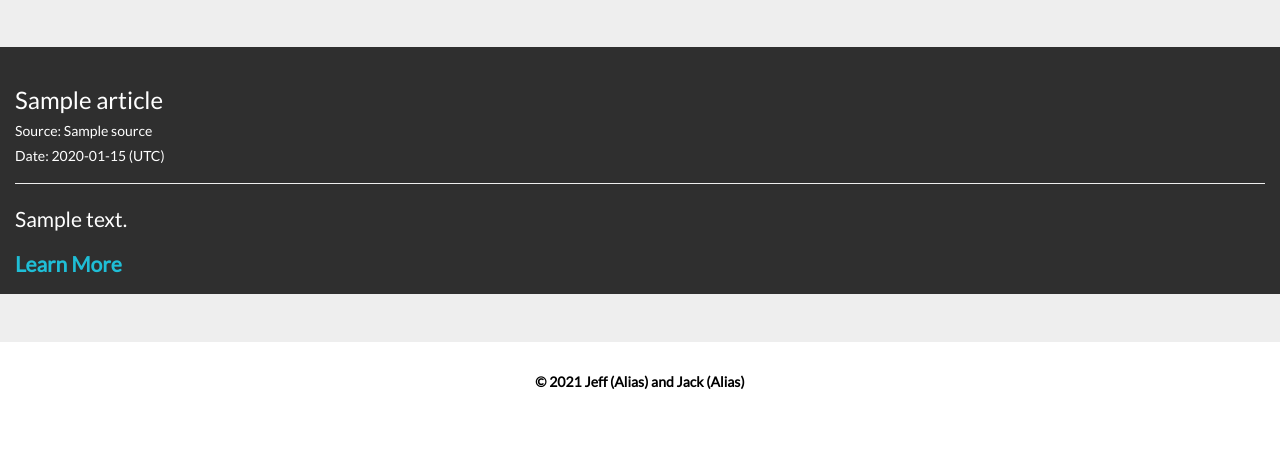
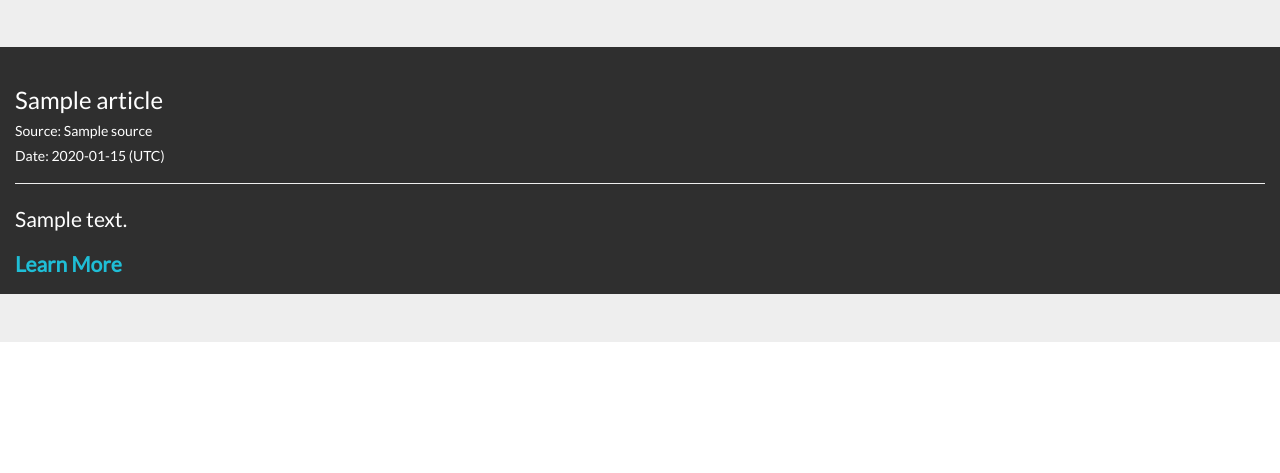
Before and after one commit to technocapeman/NewsMaster, a Flask app: template templates/home.html in a window 1280 px wide. Shown: the part 327-800 px from the top of the page. Run offline with Flask 2, Linux system fonts and the light colour scheme; the template is opened without the code that fills it: most values are stand-ins (such as "Sample title", 1, 10 or a date in 2020); grey boxes marked "Sample" are stand-in pictures; some libraries are stand-ins or nearby versions.

Commit message:
Removed Copyright from Home Page
Reduces risk of "Implicit bias"

```diff
--- a/templates/home.html
+++ b/templates/home.html
@@ -107,11 +107,5 @@
     </div>
 </div>
 {% endfor %} <!-- End of For-Each Loop -->
-
-<!-- Footer of Webpage -->
-<footer>
-    <p align="center" style="font-family: 'Lato', sans-serif; color: #000000; font-weight:bold"><span>&#169;</span> 2021
-        Jeff (Alias) and Jack (Alias)</p>
-</footer>
 </body>
 </html>
```
